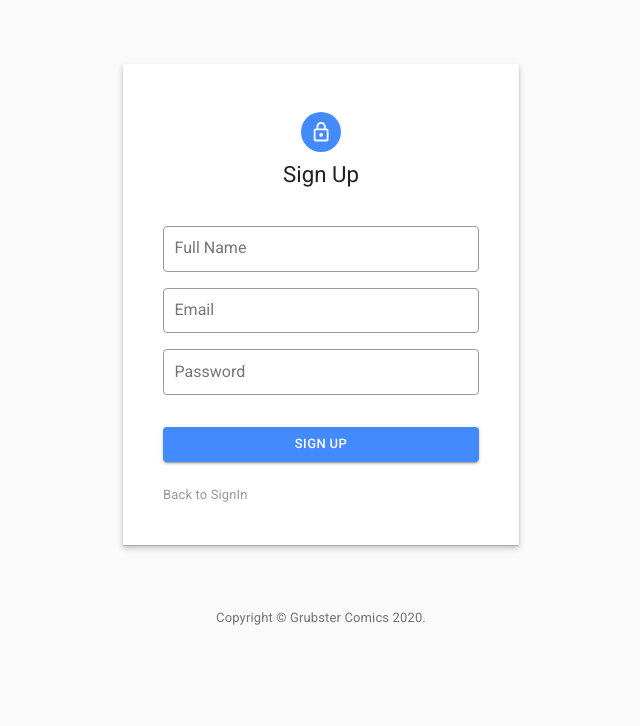
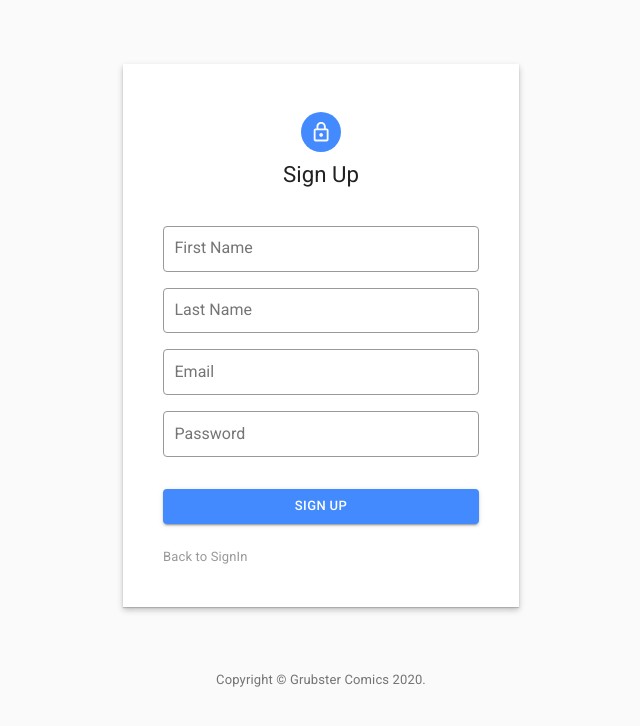
Before and after one commit to hashimtbox/eco-rect-app, a React (Create React App) app: page /signup in a window 1280 px wide. Shown: the top 726 px of the page, without its empty margins (319-959 px from the left). Built offline with nearby package versions, Linux system fonts and the light colour scheme.

Commit message:
First Name and Last Name Fields added

```diff
--- a/src/components/SignUp.js
+++ b/src/components/SignUp.js
@@ -44,11 +44,14 @@ const useStyles = makeStyles((theme) => ({
 }));
 
 const SignInSchema = Yup.object().shape({
-  fullname: Yup.string()
+  firstname: Yup.string()
     .required("fullname is Required!")
     .min(6, "Too Short!")
     .max(10, "Too Long!"),
-
+  lastname: Yup.string()
+    .required("fullname is Required!")
+    .min(6, "Too Short!")
+    .max(10, "Too Long!"),
   email: Yup.string()
     .email("Invalid Email Address")
     .required("Email Address is Required!"),
@@ -102,7 +105,8 @@ export default function SignUp() {
         </Typography>
         <Formik
           initialValues={{
-            fullname: "",
+            firstname: "",
+            lastname: "",
             email: "",
             password: "",
           }}
@@ -119,13 +123,23 @@ export default function SignUp() {
             <Form className={classes.form}>
               <Field
                 className="form-input"
-                placeholder="Full Name"
-                name="fullname"
+                placeholder="First Name"
+                name="firstname"
                 type="text"
               />
-              {errors.fullname && touched.fullname ? (
-                <div className="form-validation-input">{errors.fullname}</div>
+              {errors.firstname && touched.firstname ? (
+                <div className="form-validation-input">{errors.firstname}</div>
               ) : null}
+              <Field
+                className="form-input"
+                placeholder="Last Name"
+                name="lastname"
+                type="text"
+              />
+              {errors.lastname && touched.lastname ? (
+                <div className="form-validation-input">{errors.lastname}</div>
+              ) : null}
+
               <Field
                 className="form-input"
                 placeholder="Email"
```
